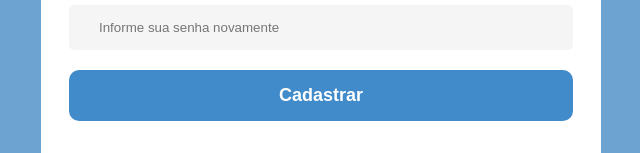
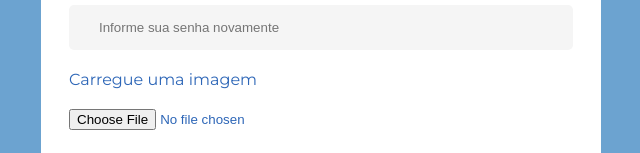
Before and after one commit to gabriella-muniz/helpdesk-inforio, a Next.js app: page /cadastro in a window 1280 px wide. Shown: the part 751-904 px from the top of the page, without its empty margins (319-959 px from the left). Built offline with nearby package versions, Linux system fonts and the light colour scheme.

Commit message:
inclusão de input para requisição e gravação de imagem

```diff
--- a/src/app/cadastro/page.js
+++ b/src/app/cadastro/page.js
@@ -1,6 +1,6 @@
 "use client"
 import { database } from '../../../services/firebase';
-import {  useState } from 'react';
+import React, {  useState } from 'react';
 import style from '../cadastro/cadastro.css';
 import Button from '../components/button/button';
 import Input from '../components/input/input';
@@ -25,6 +25,12 @@ export default function Cadastro() {
     confirmaSenha: '',
   });
   const [sucesso, setSucesso] = useState(false);
+  const [image, setImage] = useState('');
+
+  const uploadImage = async (e) => {
+    e.preventDefault();
+    //console.log("Upload Imagem");//
+  };
 
   const gravar = (e) => {
     e.preventDefault();
@@ -102,7 +108,8 @@ export default function Cadastro() {
       return;
     }
 
-    // chamando a const gravar com o evento
+    // chamando a const gravar com o evento e upload imagem
+    uploadImage(e);
     gravar(e);
 
   };
@@ -134,6 +141,9 @@ export default function Cadastro() {
 
             {sucesso && Object.values(mensagens).every((mensagem) => mensagem === '') && <p className="sucesso">Cadastro realizado com sucesso! ✔️</p>}
 
+            <label>Carregue uma imagem</label>
+            <input className='input-image' type="file" name="Image" onChange={(e) => setImage(e.target.files[0])}/>
+
             <Button type="submit">Cadastrar</Button>
             <Link href="/login">Já possui uma conta? Faça login! </Link>
           </form>
```
